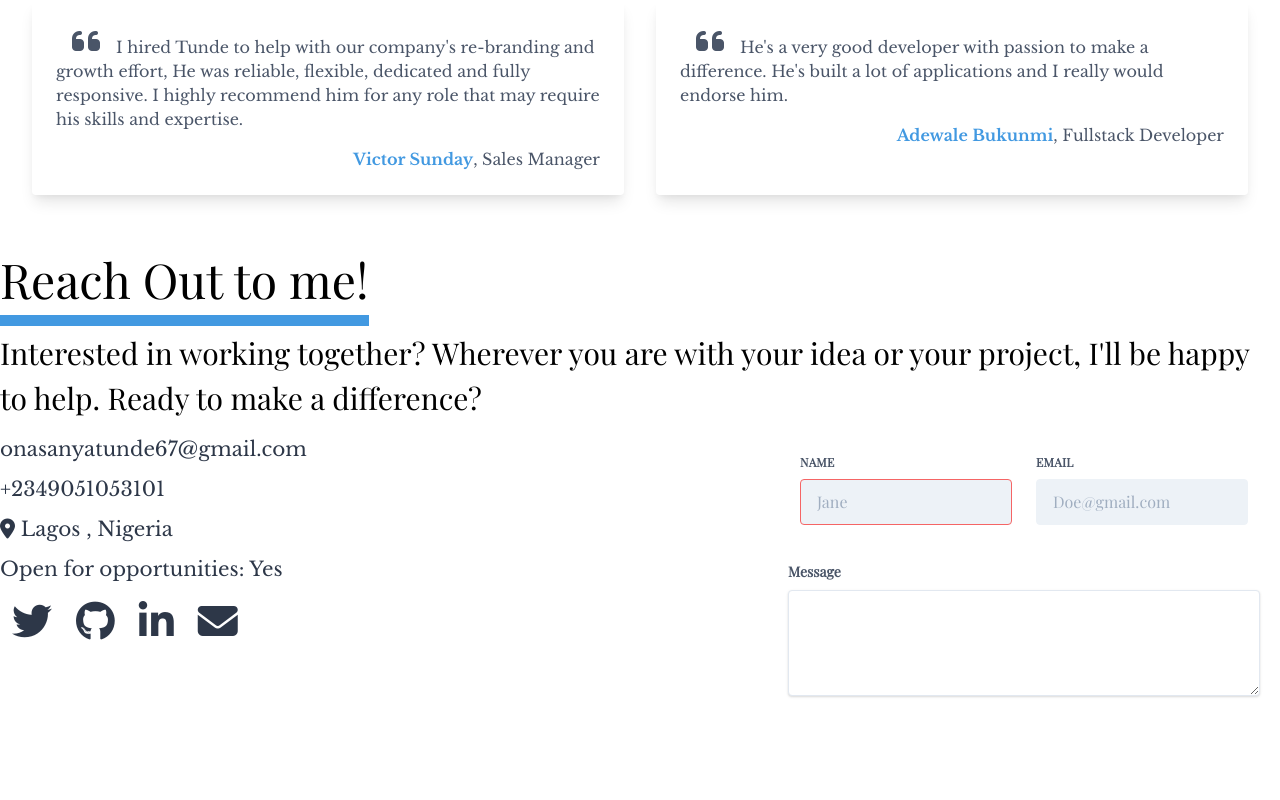
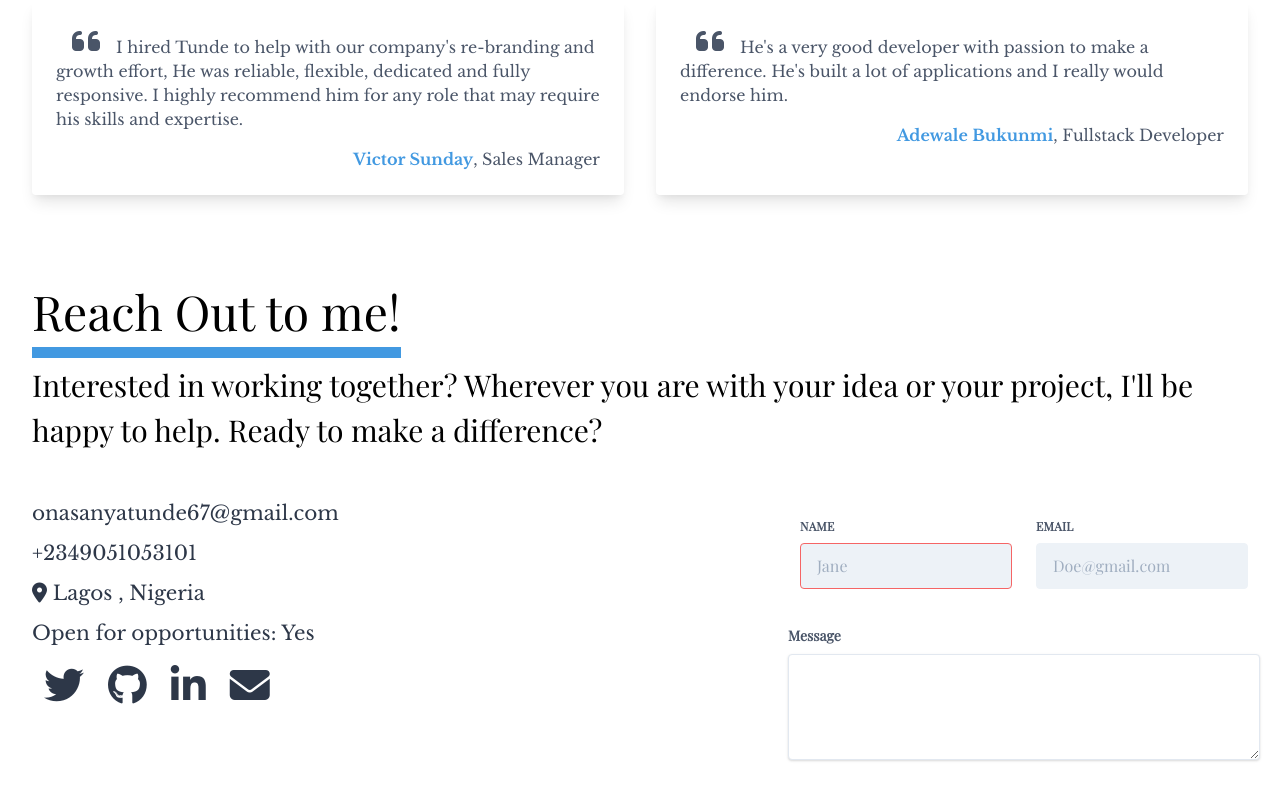
Before and after one commit to rammyblog/portfolio, a Next.js app: page / in a window 1280 px wide. Shown: the part 2949-3749 px from the top of the page. Before the commit the page ends 3707 px from the top, so only its background shows below. Built offline with nearby package versions, Linux system fonts and the light colour scheme; some icons are missing.

Commit message:
Added footer

```diff
--- a/components/Footer.js
+++ b/components/Footer.js
@@ -4,7 +4,7 @@ import ContactForm from "./ContactForm"
 function Footer() {
   return (
     <>
-      <div>
+      <div className="p-8">
         <h2 className="text-3xl lg:text-5xl custom-box-shadow inline-block my-4">
           Reach Out to me!
         </h2>
@@ -14,7 +14,7 @@ function Footer() {
         </p>
       </div>
       <div className="flex flex-col lg:flex-row md:flex-row w-full justify-between text-gray-800">
-        <div className="text-xl custom-libre-font leading-loose py-2">
+        <div className="text-xl custom-libre-font leading-loose py-2 p-8">
           <a>onasanyatunde67@gmail.com</a>
           <a className="block">+2349051053101</a>
 
```
